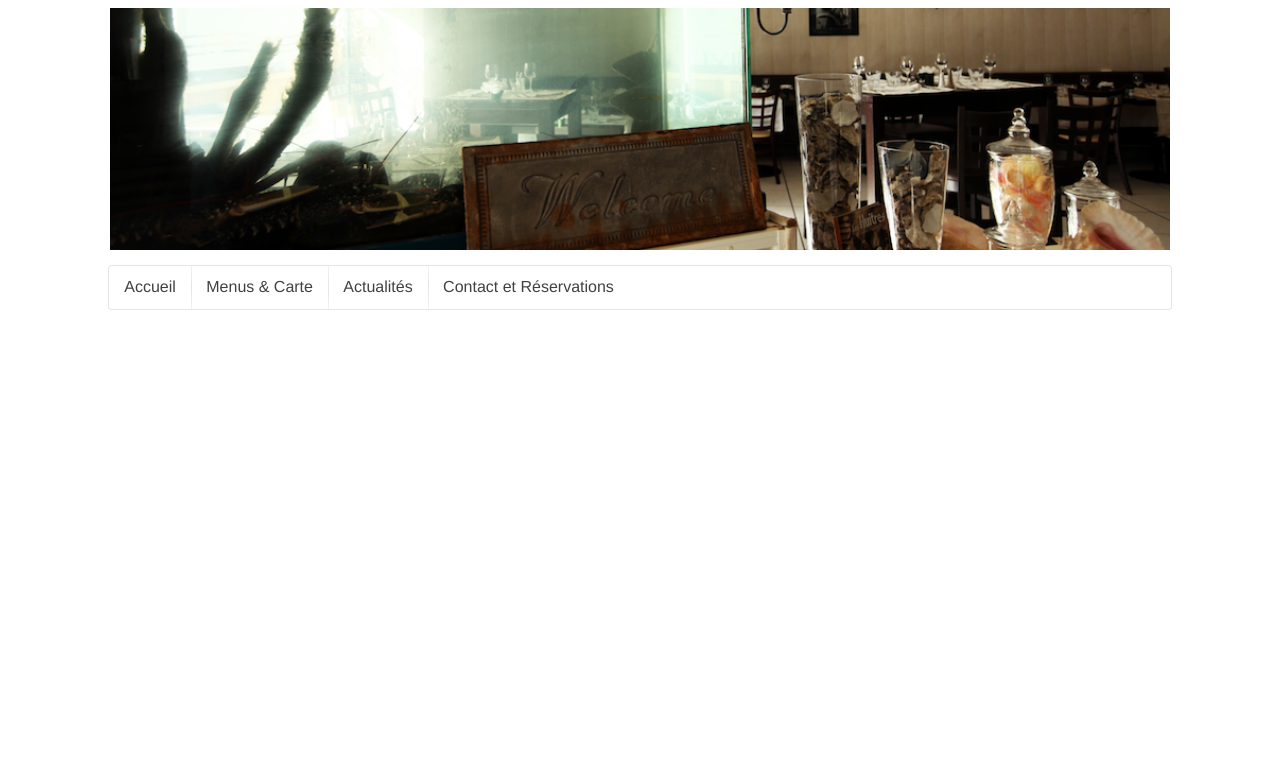
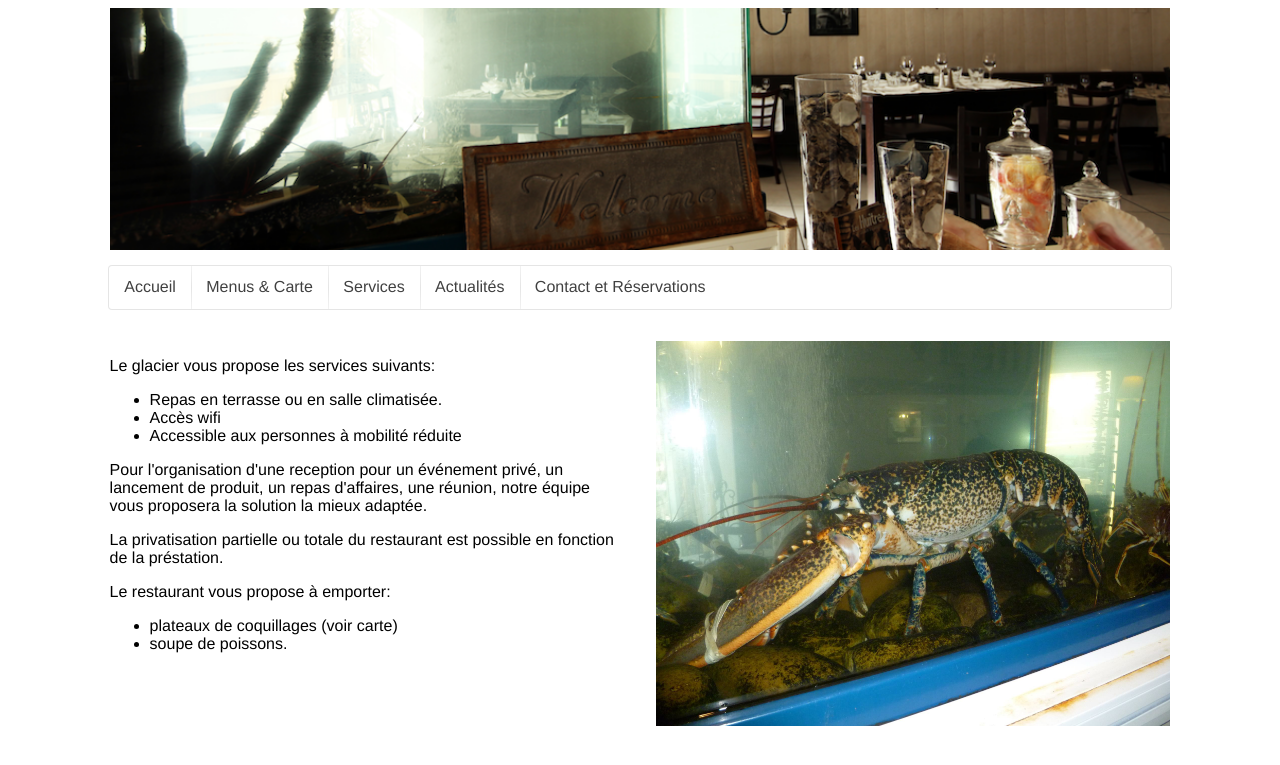
Before and after one commit to manz/glacier, a Django app: template templates/services.html in a window 1280 px wide. Shown: the top 765 px of the page. Run offline with Django 3.2, Linux system fonts and the light colour scheme; the template is opened without the code that fills it, so the values that code supplies are empty; parts of the project's set-up code (start-up, migrations or seed data) failed here and were passed over; some libraries are stand-ins or nearby versions.

Commit message:
Activate services page.

```diff
--- a/leglacier/urls.py
+++ b/leglacier/urls.py
@@ -12,7 +12,7 @@ urlpatterns = patterns(
     url(r'^contact/$', 'restaurant.views.contact', name='contact'),
     url(r'^actualites/$', 'restaurant.views.news', name='news'),
     url(r'^menus/$', 'restaurant.views.menus', name='menus'),
-    # url(r'^prestations/$', 'restaurant.views.services', name='services'),
+    url(r'^services/$', 'restaurant.views.services', name='services'),
     url(r'^events/(?P<event_id>\d+)?$', 'restaurant.views.edit_event', name="edit_event"),
 
     url(r'^admin/', include(admin.site.urls)),
--- a/templates/base.html
+++ b/templates/base.html
@@ -29,7 +29,7 @@
     <div class="ui fluid menu">
         <a class="{% if current == 'home' %}active{% endif %} item" href="/">Accueil</a>
         <a class="{% if current == 'menus' %}active{% endif %} item" href="/menus/">Menus & Carte</a>
-{#        <a class="{% if current == 'services' %}active{% endif %} item" href="/prestations/">Prestations</a>#}
+        <a class="{% if current == 'services' %}active{% endif %} item" href="/services/">Services</a>
         <a class="{% if current == 'news' %}active{% endif %} item" href="/actualites/">Actualités</a>
         <a class="{% if current == 'contact' %}active{% endif %} item" href="/contact/">Contact et Réservations</a>
     </div>
--- a/templates/home.html
+++ b/templates/home.html
@@ -15,6 +15,7 @@
         </div>
         <div class="column">
             <a href="/media/tousaurestaurant2014.pdf">Menu "Tous au restaurant"</a>
+            <br/>
             <img class="image" src="/static/logos/tous_au_restaurant.jpg"/>
         </div>
         {% include 'logos.html' %}
--- a/templates/services.html
+++ b/templates/services.html
@@ -1,8 +1,39 @@
 {% extends 'base.html' %}
 {% block content %}
-    <div class="ui page grid">
+    <div class="ui stackable two column grid">
         <div class="column">
+            <p>Le glacier vous propose les services suivants:
+            <ul>
+                <li>Repas en terrasse ou en salle climatisée.</li>
+                <li>Accès wifi</li>
+                <li>Accessible aux personnes à mobilité réduite</li>
+            </ul>
 
+            </p>
+            <p>
+                Pour l'organisation d'une reception pour un événement privé,
+                un lancement de produit, un repas d'affaires, une réunion,
+                notre équipe vous proposera la solution la mieux adaptée.
+            </p>
+
+            <p>
+                La privatisation partielle ou totale du restaurant est
+                possible en fonction de la préstation.
+            </p>
+
+            <p>
+                Le restaurant vous propose à emporter:
+            <ul>
+                <li>plateaux de coquillages (voir carte)</li>
+                <li>soupe de poissons.</li>
+            </ul>
+            </p>
         </div>
+        <div class="column">
+            <img class="image" src="/static/glacier/Homar2700g.jpg"/>
+        </div>
+
+    </div>
+
     </div>
 {% endblock %}
```
